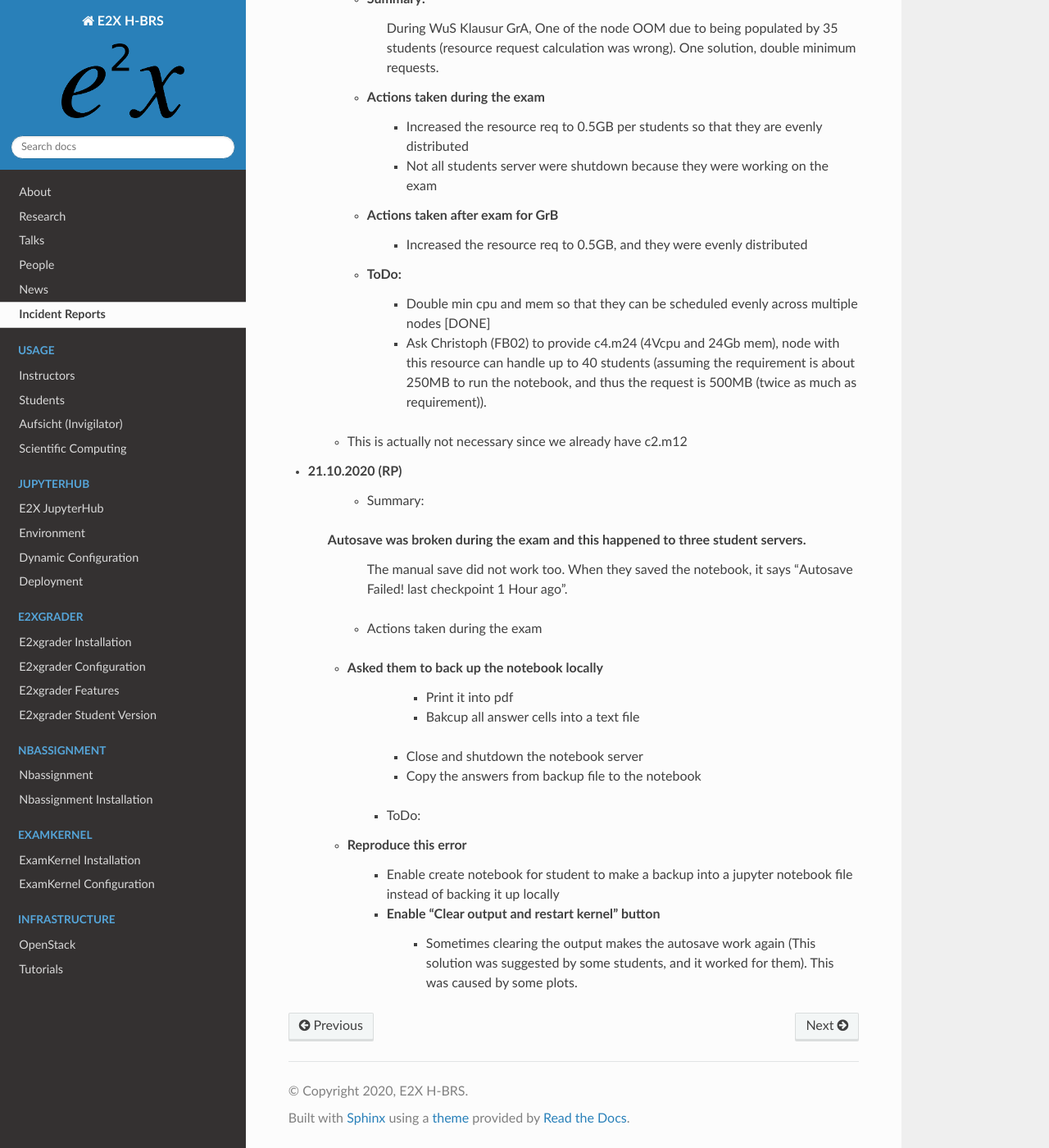
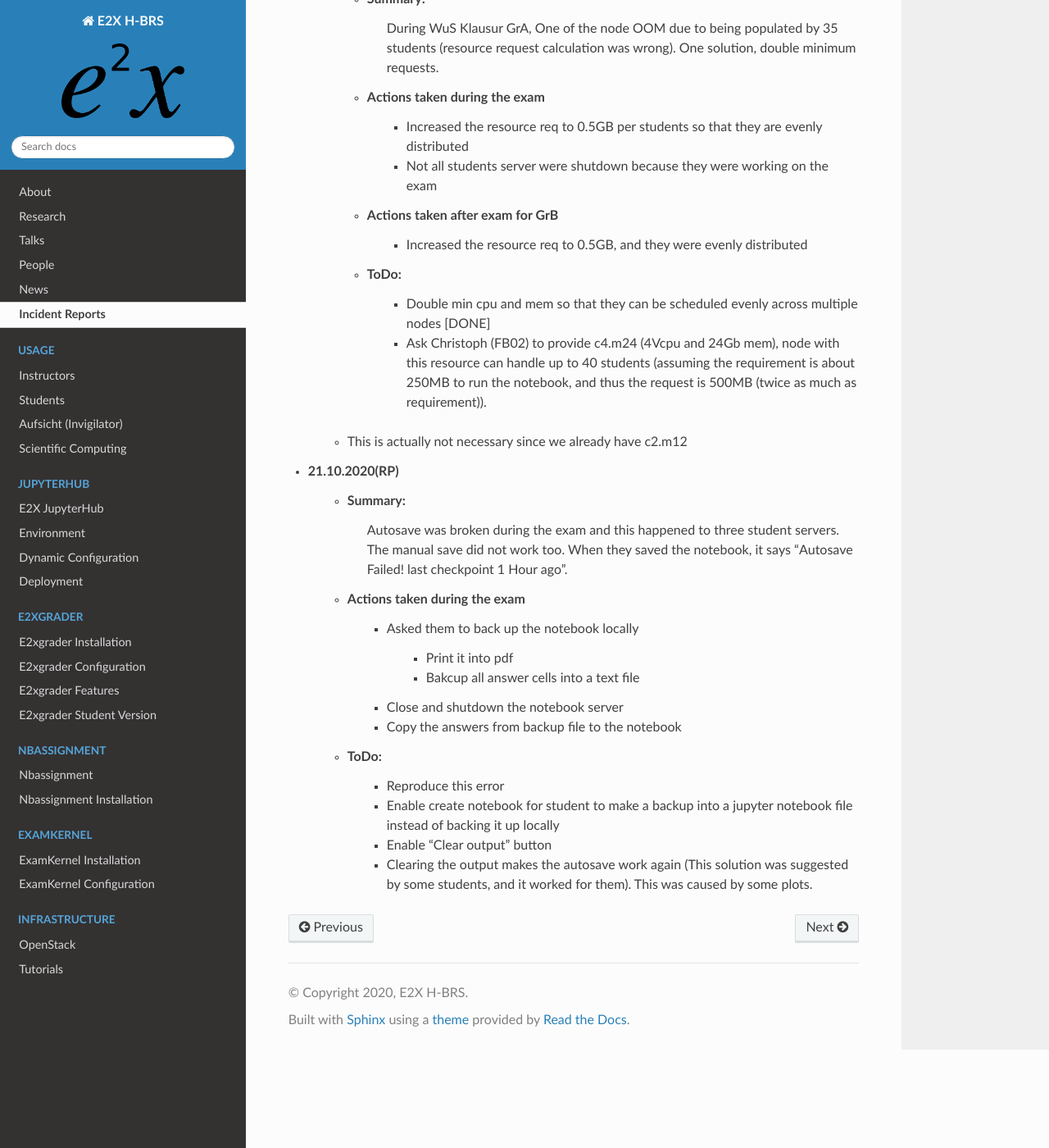
Before and after one commit to DigiKlausur/e2x-docs, a Sphinx documentation site: the page built from docs/source/incident-reports.rst, in a window 1280 px wide and 1400 px high, scrolled down 413 px. Shown: the whole window at 82% size. Built offline with Sphinx 7.4.7 and the Read the Docs theme 2.0.0, drawn with Linux system fonts in a browser that asks for light colours.

Commit message:
fix indentation

```diff
--- a/docs/source/incident-reports.rst
+++ b/docs/source/incident-reports.rst
@@ -23,18 +23,18 @@ Incident Reports
 		* Ask Christoph (FB02) to provide c4.m24 (4Vcpu and 24Gb mem), node with this resource can handle up to 40 students (assuming the requirement is about 250MB to run the notebook, and thus the request is 500MB (twice as much as requirement)).
       * This is actually not necessary since we already have c2.m12
 
-* 21.10.2020 (RP)
+* 21.10.2020(RP)
 	* Summary:
-    Autosave was broken during the exam and this happened to three student servers.
-		The manual save did not work too. When they saved the notebook, it says "Autosave Failed! last checkpoint 1 Hour ago".
+		Autosave was broken during the exam and this happened to three student servers. The manual save did not work too. When they saved the notebook, it says "Autosave Failed! last checkpoint 1 Hour ago".
 	* Actions taken during the exam
-    * Asked them to back up the notebook locally
+		* Asked them to back up the notebook locally
+
 			* Print it into pdf
 			* Bakcup all answer cells into a text file
 		* Close and shutdown the notebook server
 		* Copy the answers from backup file to the notebook
 	* ToDo:
-    * Reproduce this error
+		* Reproduce this error
 		* Enable create notebook for student to make a backup into a jupyter notebook file instead of backing it up locally
-		* Enable "Clear output and restart kernel" button
-			* Sometimes clearing the output makes the autosave work again (This solution was suggested by some students, and it worked for them). This was caused by some plots.
+		* Enable "Clear output" button
+		* Clearing the output makes the autosave work again (This solution was suggested by some students, and it worked for them). This was caused by some plots.
```
